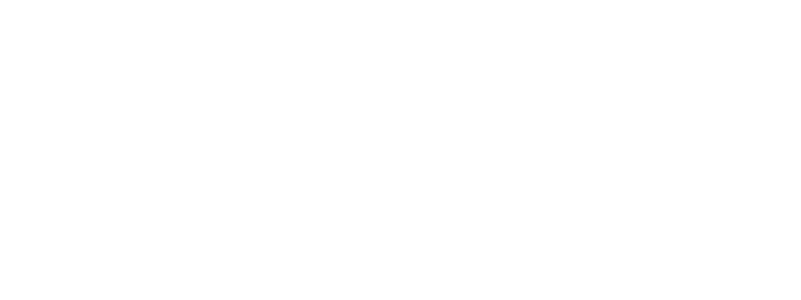
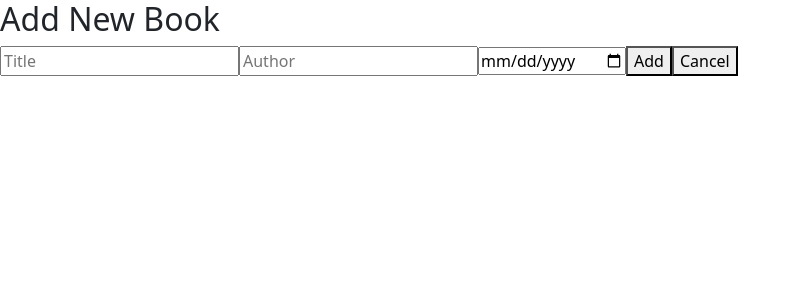
Before and after one commit to RehasLiamsi/BookApp, an Angular app in the folder BookApi_frontend/: page /books/new in a window 1280 px wide. Before the commit this address led to /. Shown: the top 300 px of the page, without its empty margins (0-801 px from the left). Built offline with nearby package versions, Linux system fonts and the light colour scheme.

Commit message:
Modify edit functionality

```diff
--- a/BookApi_frontend/src/app/app.routes.ts
+++ b/BookApi_frontend/src/app/app.routes.ts
@@ -1,10 +1,10 @@
 import { Routes } from '@angular/router';
 import { BookListComponent } from './components/book-list/book-list.component';
+import { AddEditBookComponent } from './components/add-edit-book/add-edit-book.component';
 
 export const routes: Routes = [
   { path: '', redirectTo: 'books', pathMatch: 'full' },
   { path: 'books', component: BookListComponent },
-  // Optional: later
-  // { path: 'books/new', component: BookFormComponent },
-  // { path: 'books/:id/edit', component: BookFormComponent }
+  { path: 'books/new', component: AddEditBookComponent },
+  { path: 'books/:id/edit', component: AddEditBookComponent }
 ];
--- a/BookApi_frontend/src/app/components/add-edit-book/add-edit-book.component.html
+++ b/BookApi_frontend/src/app/components/add-edit-book/add-edit-book.component.html
@@ -1 +1,10 @@
-<p>add-edit-book works!</p>
+<h2>{{ isEditMode ? 'Edit Book' : 'Add New Book' }}</h2>
+
+<form (ngSubmit)="save()">
+  <input [(ngModel)]="book.title" name="title" placeholder="Title" required />
+  <input [(ngModel)]="book.author" name="author" placeholder="Author" required />
+  <input [(ngModel)]="book.publishedDate" name="publishedDate" type="date" required />
+
+  <button type="submit">{{ isEditMode ? 'Update' : 'Add' }}</button>
+  <button type="button" (click)="cancel()">Cancel</button>
+</form>
--- a/BookApi_frontend/src/app/components/add-edit-book/add-edit-book.component.ts
+++ b/BookApi_frontend/src/app/components/add-edit-book/add-edit-book.component.ts
@@ -1,11 +1,43 @@
-import { Component } from '@angular/core';
+import { Component, OnInit } from '@angular/core';
+import { ActivatedRoute, Router } from '@angular/router';
+import { BookService, Book } from '../../services/book.service';
+import { CommonModule } from '@angular/common';
+import { FormsModule } from '@angular/forms';
 
 @Component({
   selector: 'app-add-edit-book',
-  imports: [],
-  templateUrl: './add-edit-book.html',
-  styleUrl: './add-edit-book.css'
+  standalone: true,
+  imports: [CommonModule, FormsModule],
+  templateUrl: './add-edit-book.component.html',
+  styleUrls: ['./add-edit-book.component.css']
 })
-export class AddEditBook {
+export class AddEditBookComponent implements OnInit {
+  book: Book = { id: 0, title: '', author: '', publishedDate: '' };
+  isEditMode = false;
 
+  constructor(
+    private route: ActivatedRoute,
+    private router: Router,
+    private bookService: BookService
+  ) { }
+
+  ngOnInit(): void {
+    const id = this.route.snapshot.paramMap.get('id');
+    if (id) {
+      this.isEditMode = true;
+      this.bookService.getBook(+id).subscribe(book => this.book = book);
+    }
+  }
+
+  save(): void {
+    if (this.isEditMode) {
+      this.bookService.updateBook(this.book).subscribe(() => this.router.navigate(['/books']));
+    } else {
+      this.bookService.addBook(this.book).subscribe(() => this.router.navigate(['/books']));
+    }
+  }
+
+  cancel(): void {
+    this.router.navigate(['/books']);
+  }
 }
--- a/BookApi_frontend/src/app/components/book-list/book-list.component.html
+++ b/BookApi_frontend/src/app/components/book-list/book-list.component.html
@@ -1,4 +1,6 @@
 <h2>📚 Book List</h2>
+
+<a routerLink="/books/new">Add New Book</a>
 
 <h2>{{ isEditMode ? 'Edit Book' : 'Add Book' }}</h2>
 <form (ngSubmit)="isEditMode ? updateBook() : addBook()" #bookForm="ngForm">
@@ -13,7 +15,7 @@
 <ul>
   <li *ngFor="let book of books">
     {{ book.title }} by {{ book.author }} ({{ book.publishedDate | date:'yyyy-MM-dd' }})
-    <button (click)="editBook(book)">Edit</button>
+    <button (click)="editBook(book.id)">Edit</button>
     <button (click)="deleteBook(book.id)">Delete</button>
   </li>
 </ul>
--- a/BookApi_frontend/src/app/components/book-list/book-list.component.ts
+++ b/BookApi_frontend/src/app/components/book-list/book-list.component.ts
@@ -2,6 +2,7 @@ import { Component, OnInit } from '@angular/core';
 import { BookService, Book } from '../../services/book.service';
 import { CommonModule } from '@angular/common';
 import { FormsModule } from '@angular/forms';
+import { Router } from '@angular/router';
 
 @Component({
   selector: 'app-book-list',
@@ -15,7 +16,7 @@ export class BookListComponent implements OnInit {
   newBook: Book = { id: 0, title: '', author: '', publishedDate: '' };
   isEditMode: boolean = false;
 
-  constructor(private bookService: BookService) { }
+  constructor(private bookService: BookService, private router: Router) { }
 
   ngOnInit(): void {
     this.loadBooks();
@@ -32,9 +33,8 @@ export class BookListComponent implements OnInit {
     });
   }
 
-  editBook(book: Book): void {
-    this.newBook = { ...book };
-    this.isEditMode = true;
+  editBook(id: number): void {
+    this.router.navigate(['/books', id, 'edit']);
   }
 
   updateBook(): void {
```
